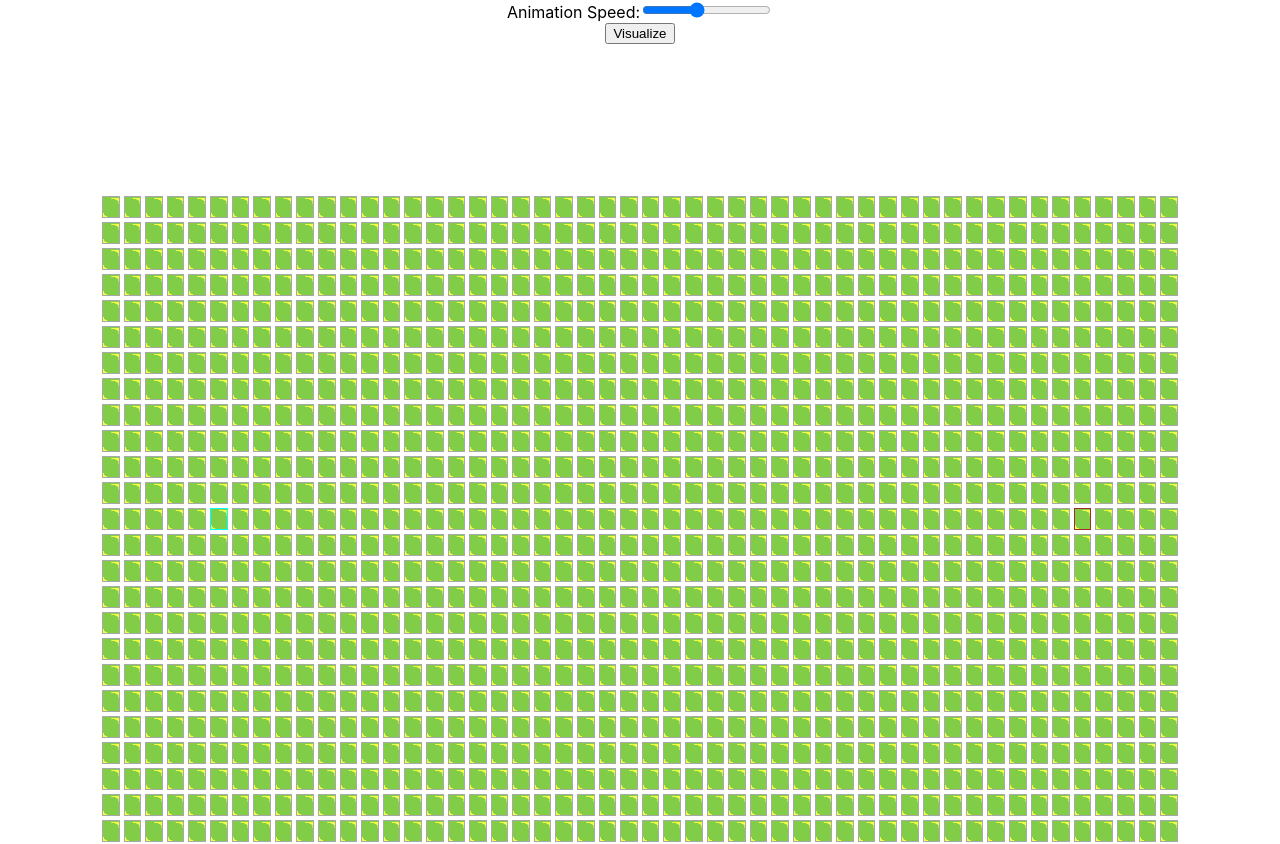
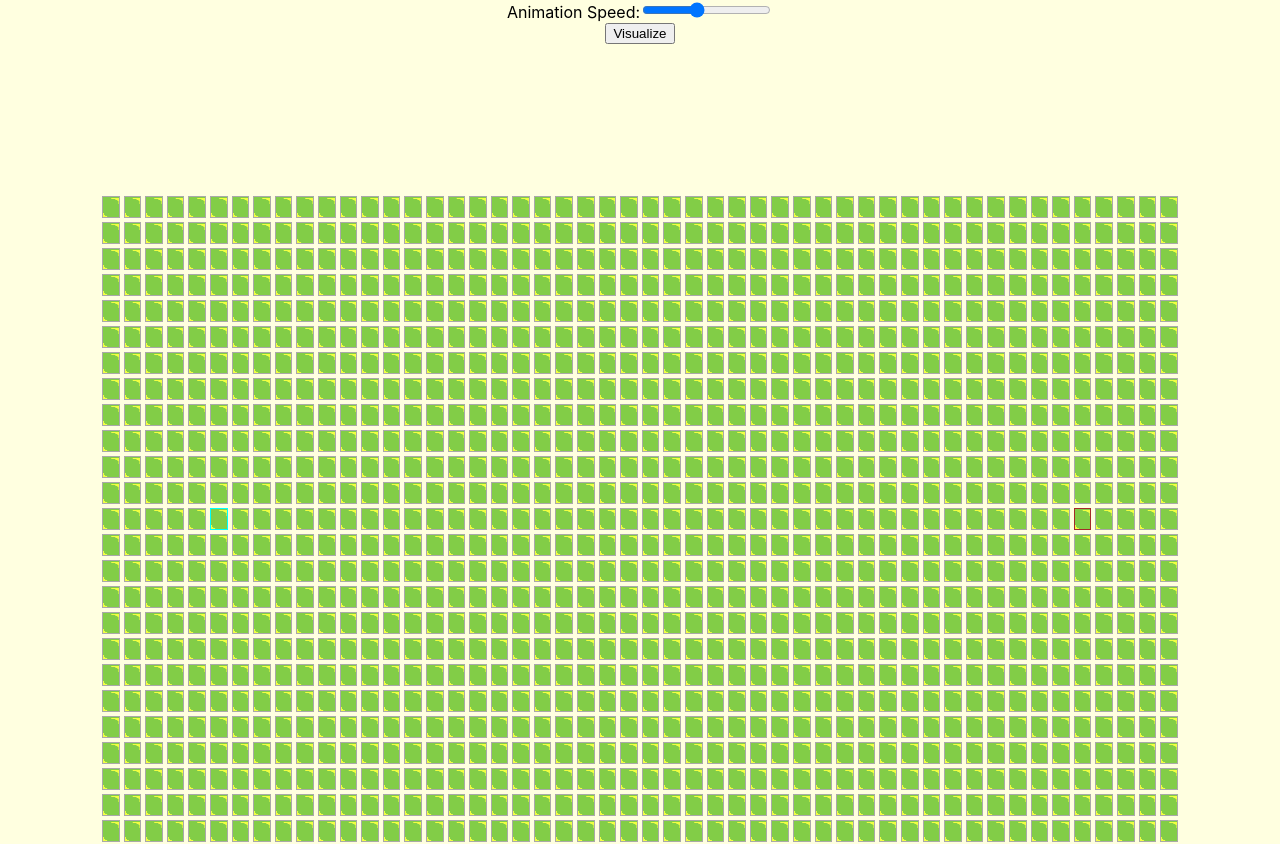
Before and after one commit to mysticizhere/pathfinder, a React (Create React App) app: page / in a window 1280 px wide. Built offline with nearby package versions, Linux system fonts and the light colour scheme.

Commit message:
bg color

```diff
--- a/src/App.css
+++ b/src/App.css
@@ -1,5 +1,6 @@
 .App {
     text-align: center;
+    background-color: lightyellow;
 }
 
 .App-logo {
```
Lines whose indentation alone changed are shown as unchanged.
